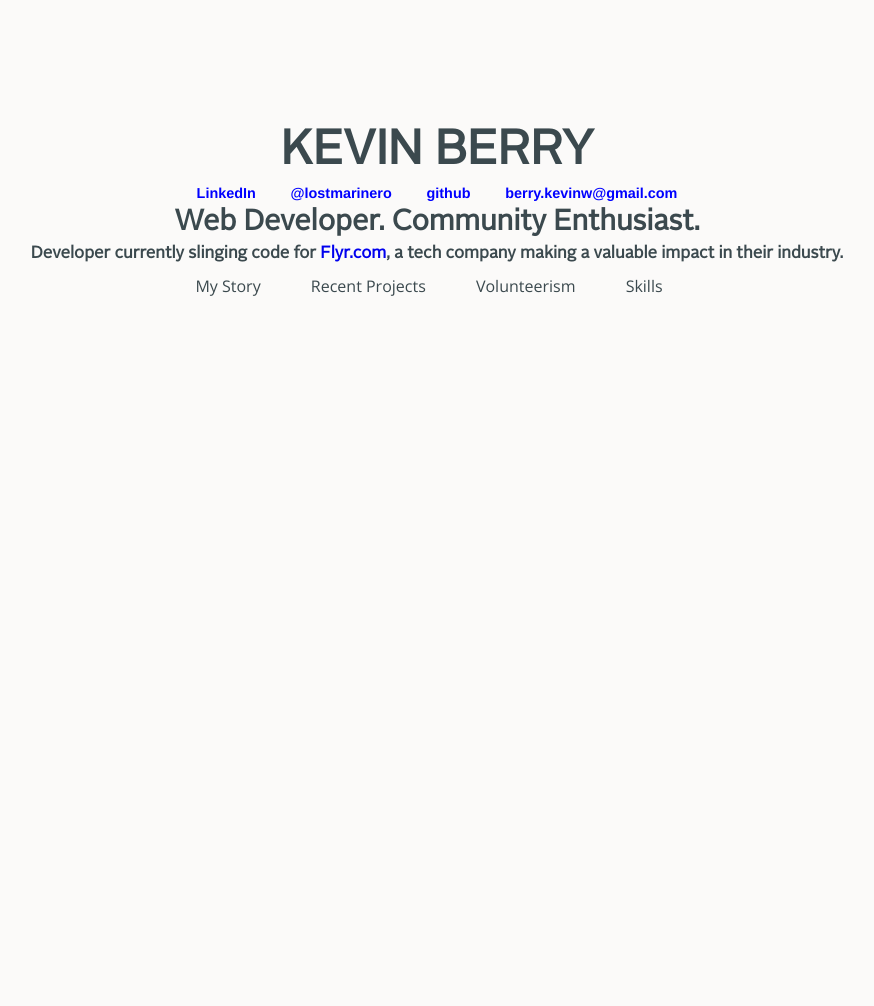
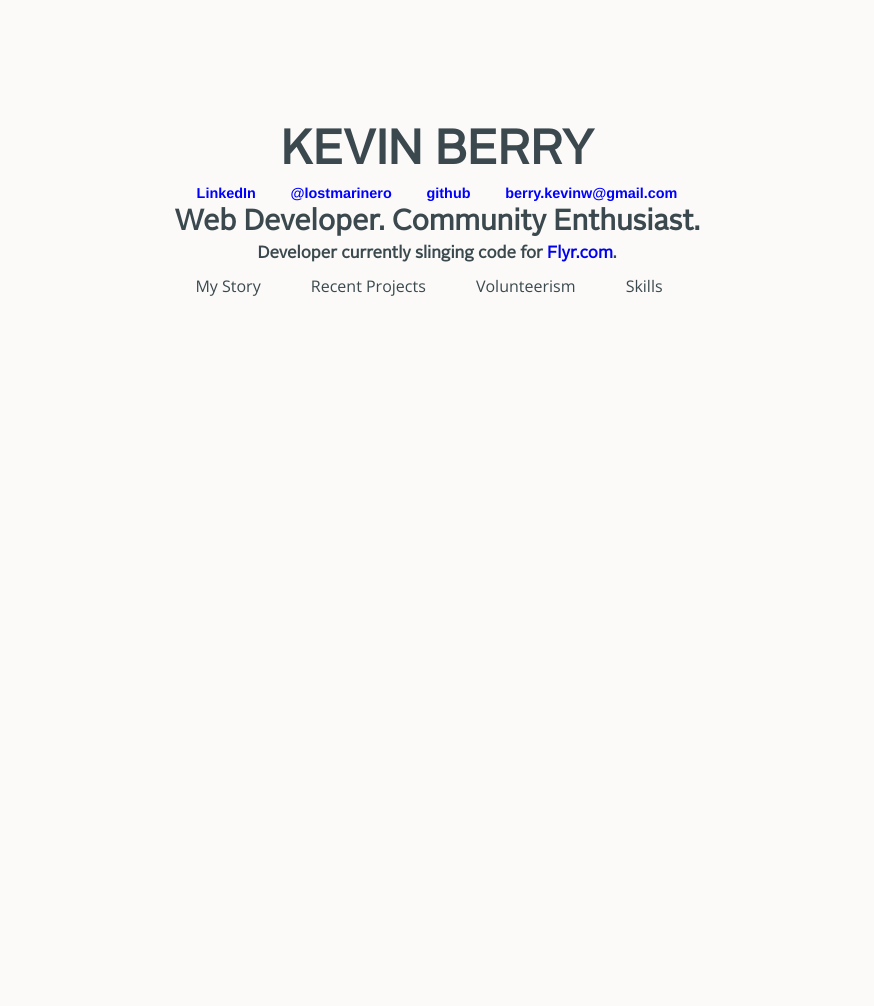
Before and after one commit to kbsail/kbsail-kbsail.github.io, a Jekyll site: the page built from index.html, in a window 1280 px wide. Shown: the whole page, without its empty margins (203-1077 px from the left). Built offline with Jekyll 4.4.1, drawn with Linux system fonts in a browser that asks for light colours; Markdown is read by kramdown in place of the engine named in the settings.

Commit message:
updated frontpage

```diff
--- a/_includes/header.html
+++ b/_includes/header.html
@@ -30,5 +30,5 @@
     </nav>
 
     <h2>{{ page.tagline }}</h2>
-    <p>Developer currently slinging code for <a href="http://www.getflyr.com" alt="Get Flyr">Flyr.com</a>, a tech company making a valuable impact in their industry.</p>
+    <p>Developer currently slinging code for <a href="http://www.getflyr.com" alt="Get Flyr">Flyr.com</a>.</p>
   </div>
```
